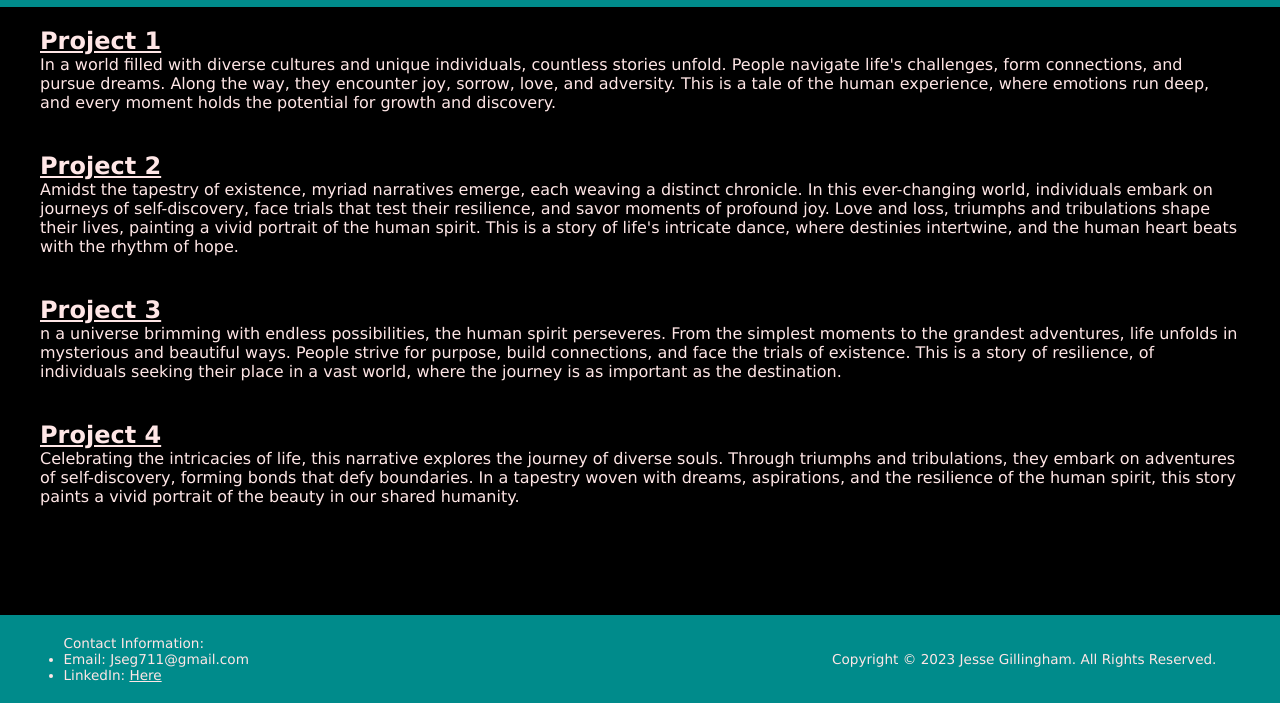
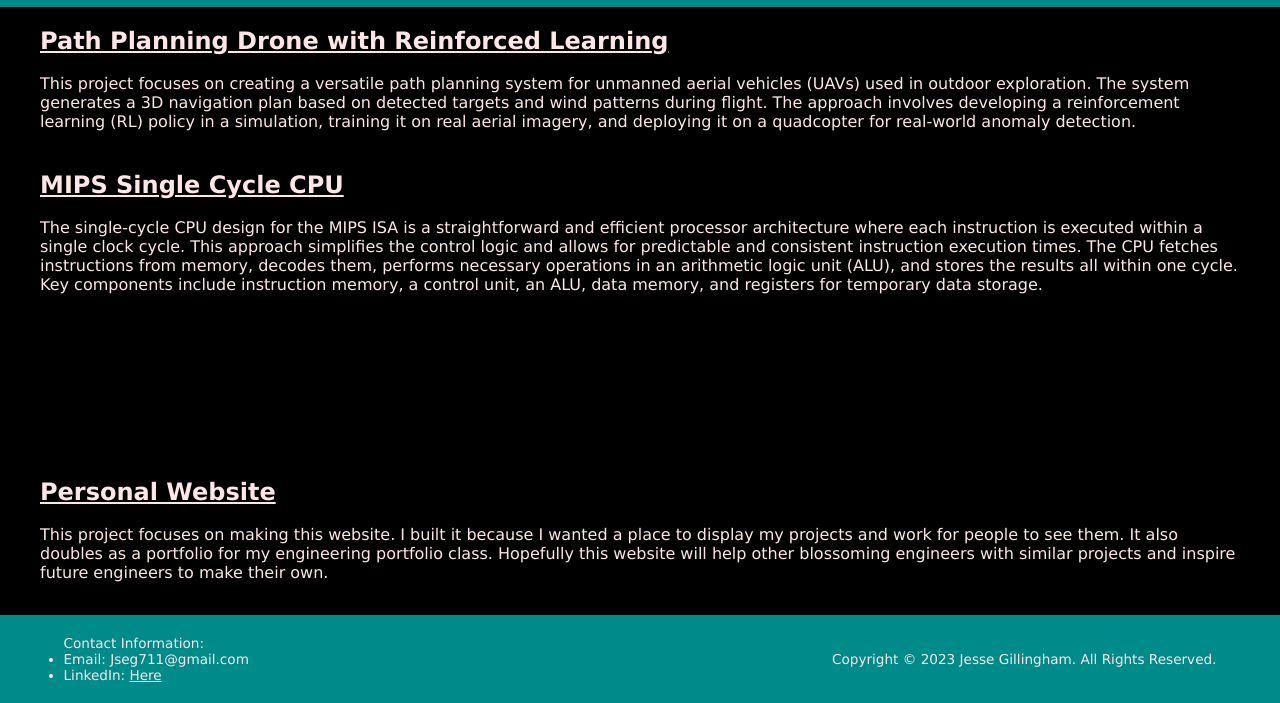
Before and after one commit to Gizmo640/Gizmo640.github.io, a plain HTML site: page Portfolio.html in a window 1280 px wide. Shown: the part 97-800 px from the top of the page. Drawn offline with Linux system fonts and the light colour scheme.

Commit message:
I added some projects to my portfolio page

```diff
--- a/Portfolio.html
+++ b/Portfolio.html
@@ -21,35 +21,31 @@
 		</header>
 		<main>
 			<article>
-				<a href="#Project1.html"><h2>Project 1</h2></a>
-				<!--TODO-->
-				<!--Fill Out this Summary-->
+				<a href="#Project1.html"><h2>Path Planning Drone with Reinforced Learning</h2></a>
+				<img src="" alt="Cover Image" style="visibility: hidden;">
 				<summary>
-					<p>In a world filled with diverse cultures and unique individuals, countless stories unfold. People navigate life's challenges, form connections, and pursue dreams. Along the way, they encounter joy, sorrow, love, and adversity. This is a tale of the human experience, where emotions run deep, and every moment holds the potential for growth and discovery.</p>
+					<p>This project focuses on creating a versatile path planning system for unmanned aerial vehicles (UAVs) used in outdoor exploration. The system generates a 3D navigation plan based on detected targets and wind patterns during flight. The approach involves developing a reinforcement learning (RL) policy in a simulation, training it on real aerial imagery, and deploying it on a quadcopter for real-world anomaly detection.</p>
 				</summary>
 			</article>
 			<article>
-				<a href="#Project2.html"><h2>Project 2</h2></a>
-				<!--TODO-->
-				<!--Fill Out this Summary-->
+				<a href="#Project2.html"><h2>MIPS Single Cycle CPU</h2></a>
+				<img src="" alt="Cover Image" style="visibility: hidden;">
 				<summary>
-					<p>Amidst the tapestry of existence, myriad narratives emerge, each weaving a distinct chronicle. In this ever-changing world, individuals embark on journeys of self-discovery, face trials that test their resilience, and savor moments of profound joy. Love and loss, triumphs and tribulations shape their lives, painting a vivid portrait of the human spirit. This is a story of life's intricate dance, where destinies intertwine, and the human heart beats with the rhythm of hope.</p>
+					<p>The single-cycle CPU design for the MIPS ISA is a straightforward and efficient processor architecture where each instruction is executed within a single clock cycle. This approach simplifies the control logic and allows for predictable and consistent instruction execution times. The CPU fetches instructions from memory, decodes them, performs necessary operations in an arithmetic logic unit (ALU), and stores the results all within one cycle. Key components include instruction memory, a control unit, an ALU, data memory, and registers for temporary data storage.</p>
 				</summary>
 			</article>
-			<article>
-				<a href="#Project3.html"><h2>Project 3</h2></a>
-				<!--TODO-->
-				<!--Fill Out this Summary-->
+			<article style="visibility: hidden;">
+				<a href="#Project3.html"><h2>MIPS Pipelined CPU</h2></a>
+				<img src="" alt="Cover Image" style="visibility: hidden;">
 				<summary>
 					<p>n a universe brimming with endless possibilities, the human spirit perseveres. From the simplest moments to the grandest adventures, life unfolds in mysterious and beautiful ways. People strive for purpose, build connections, and face the trials of existence. This is a story of resilience, of individuals seeking their place in a vast world, where the journey is as important as the destination.</p>
 				</summary>
 			</article>
 			<article>
-				<a href="#Project4.html"><h2>Project 4</h2></a>
-				<!--TODO-->
-				<!--Fill Out this Summary-->
+				<a href="#Project4.html"><h2>Personal Website</h2></a>
+				<img src="" alt="Cover Image" style="visibility: hidden;">
 				<summary>
-					<p>Celebrating the intricacies of life, this narrative explores the journey of diverse souls. Through triumphs and tribulations, they embark on adventures of self-discovery, forming bonds that defy boundaries. In a tapestry woven with dreams, aspirations, and the resilience of the human spirit, this story paints a vivid portrait of the beauty in our shared humanity.</p>
+					<p>This project focuses on making this website. I built it because I wanted a place to display my projects and work for people to see them. It also doubles as a portfolio for my engineering portfolio class. Hopefully this website will help other blossoming engineers with similar projects and inspire future engineers to make their own.</p>
 				</summary>
 			</article>
 		</main>
```
